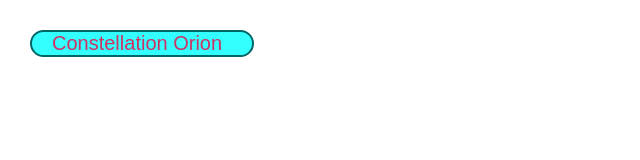
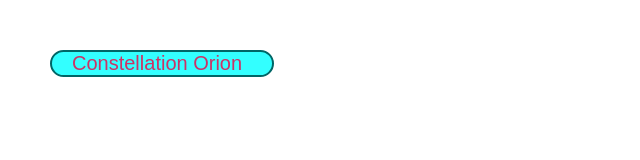
Before and after one commit to Natalia50/github, a plain HTML site: page index.html in a window 1280 px wide. Shown: the whole page, without its empty margins (0-640 px from the left). Drawn offline with Linux system fonts and the light colour scheme.

Commit message:
test change style

```diff
--- a/style.css
+++ b/style.css
@@ -11,9 +11,9 @@ font-size:20px;
 font-family:Arial,
 Helvetica, sans-serif;
 border: 2px solid #006666;
-border-radius: 15px;
+border-radius: 20px;
 width:200px;
 background:#33FFFF;
 padding-left:20px;
-margin:30px;
+margin:50px;
 }
```
